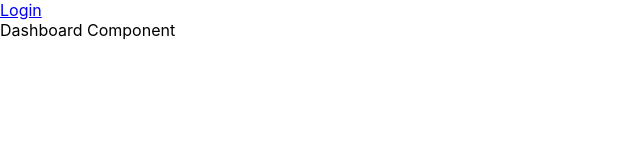
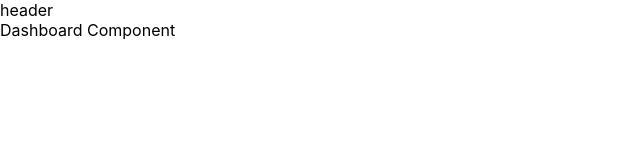
Before and after one commit to misterpoloy/github-auth-react-apollo, a React (Create React App) app: page /login in a window 1280 px wide. Shown: the top 160 px of the page, without its empty margins (0-640 px from the left). Built offline with nearby package versions, Linux system fonts and the light colour scheme; no server answers.

Commit message:
Apollo local link state managment setup instead of redux and setup main layout

```diff
--- a/package.json
+++ b/package.json
@@ -8,6 +8,7 @@
     "react": "^16.8.2",
     "react-apollo": "^2.4.1",
     "react-dom": "^16.8.2",
+    "react-modal": "^3.8.1",
     "react-router-dom": "^4.3.1",
     "react-scripts": "2.1.5",
     "unfetch": "^4.0.1"
--- a/src/App.js
+++ b/src/App.js
@@ -1,20 +1,25 @@
 import React, { Component } from 'react';
 import ApolloClient from 'apollo-boost';
 import { ApolloProvider } from 'react-apollo';
+
 import fetch from "unfetch";
 import Routes from './Routes';
 import './App.css';
 import STATUS from './constants/status';
+import { defaults, resolvers } from './constants/state';
+import Content from './components/Content/Content';
 
 const {
-  REACT_APP_CLIENT_ID,
-  REACT_APP_REDIRECT_URI,
   REACT_APP_AUTH_API_URI,
   REACT_APP_GRAPGQL_URI
 } = process.env;
 
-const client = new ApolloClient({
+export const client = new ApolloClient({
   uri: REACT_APP_GRAPGQL_URI,
+  clientState: {
+    defaults,
+    resolvers,
+  },
   request: operation => {
     const token = localStorage.getItem("github_token");
     if (token) {
@@ -62,13 +67,9 @@ class App extends Component {
     const { status } = this.state;
     return (
       <ApolloProvider client={client}>
-       <a
-        style={{ display: status === STATUS.INITIAL ? "inline" : "none" }}
-        href={`https://github.com/login/oauth/authorize?client_id=${REACT_APP_CLIENT_ID}&scope=user%20public_repo%20gist&redirect_uri=${REACT_APP_REDIRECT_URI}`}
-       >
-        Login
-       </a>
-       <Routes />
+        <Content status={status}>
+          <Routes />
+        </Content>
       </ApolloProvider>
     );
   }
--- a/src/Routes.js
+++ b/src/Routes.js
@@ -11,8 +11,8 @@ class Routes extends Component {
     return (
       <HashRouter>
         <div>
-          <Route path={ routesCode.PUBLIC.LOGIN } component={Login} />
-          <Route path={ routesCode.AUTH.DASHBOARD } component={Dashboard} />
+          <Route exact path={ routesCode.PUBLIC.LOGIN } component={Login} />
+          <Route exact path={ routesCode.AUTH.DASHBOARD } component={Dashboard} />
         </div>
       </HashRouter>
     );
--- /dev/null
+++ b/src/components/Content/Content.jsx
@@ -0,0 +1,8 @@
+import React from 'react';
+
+export default props => (
+  <div>
+    <div>header</div>
+    { props.children }
+  </div>
+);
--- /dev/null
+++ b/src/constants/state.js
@@ -0,0 +1,22 @@
+export const defaults = {
+  user: {
+    name: false,
+    avatarUrl: null,
+    __typename: 'user'
+  },
+}
+
+export const resolvers = {
+  Mutation: {
+    setUser: (_, variables, { cache }) => {
+      const data = {
+        user: {
+          name: variables.name,
+          avatarUrl: variables.avatarUrl,
+          __typename: 'user'
+        },
+      };
+      cache.writeData({ data });
+    },
+  }
+}
--- a/src/containers/Login/Login.jsx
+++ b/src/containers/Login/Login.jsx
@@ -1,5 +1,5 @@
 import React from 'react';
 
 export default () => (
-  <div>Login Component</div>
+  <div>login Component</div>
 );
```
Also changed, not shown: src/queries/GET_USER.js (added, +10 -0 lines), src/queries/QUERY_USER.js (added, +10 -0 lines), src/queries/SET_USER.js (added, +7 -0 lines), 2 other files (tests, documents, lock files or other folders).
